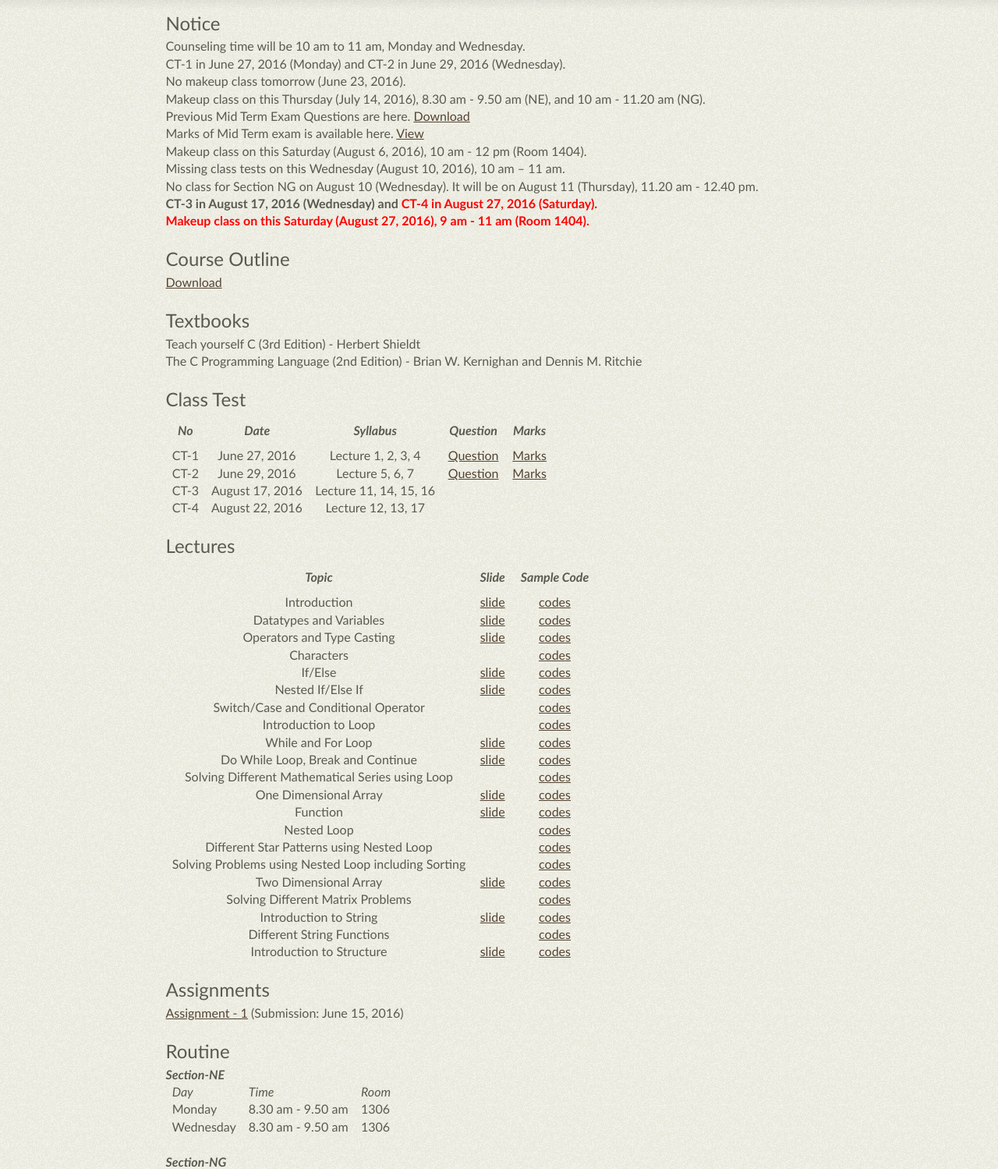
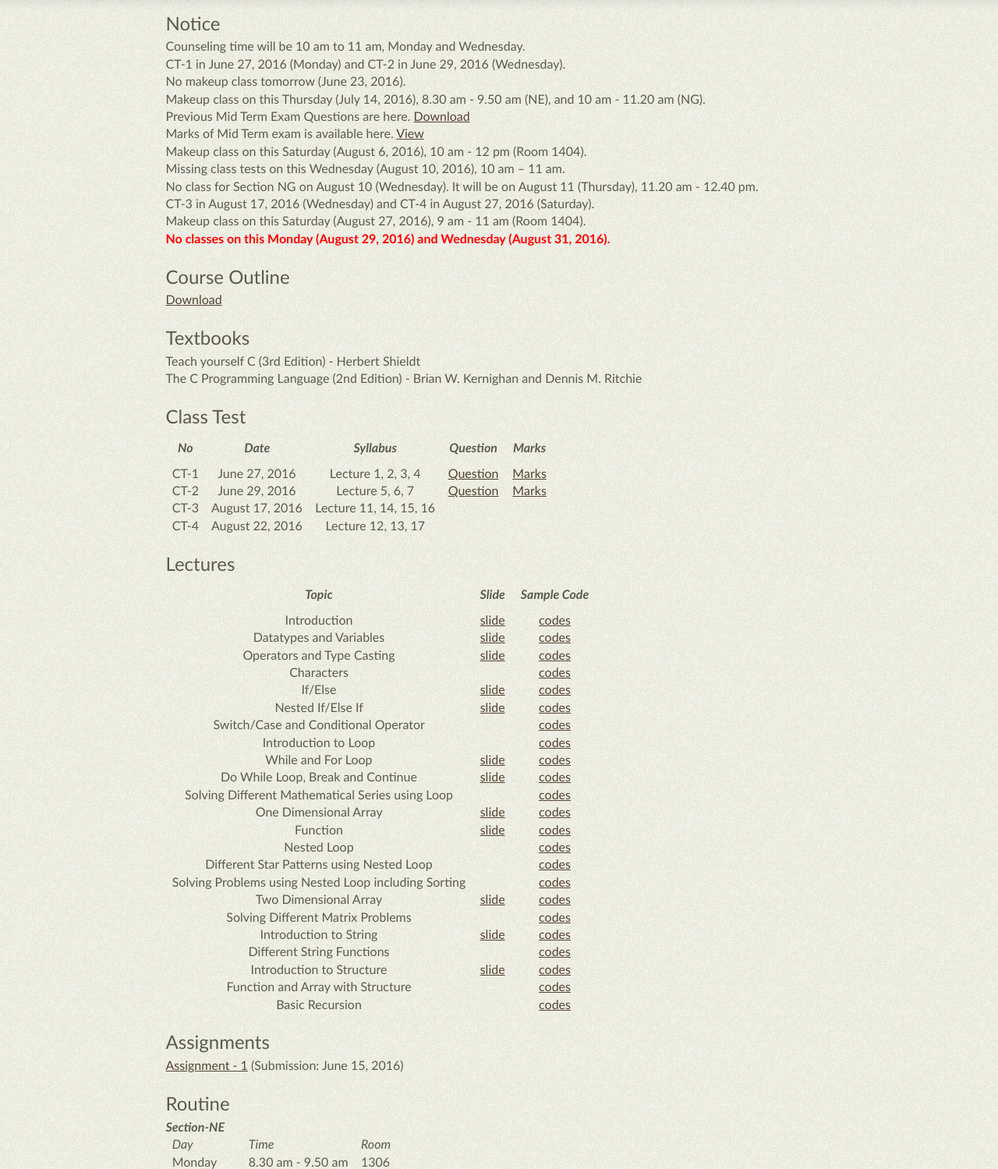
Before and after one commit to rifatshahriyar/rifatshahriyar.github.io, a plain HTML site: page CSI121.html in a window 1280 px wide. Shown: the part 139-1638 px from the top of the page at 78% size. Drawn offline with Linux system fonts and the light colour scheme.

Commit message:
add CSI121 Lecture 21 and 22

```diff
--- a/CSI121.html
+++ b/CSI121.html
@@ -48,8 +48,10 @@ Marks of Mid Term exam is available here. <a href="https://docs.google.com/sprea
 Makeup class on this Saturday (August 6, 2016), 10 am - 12 pm (Room 1404).<br/>
 Missing class tests on this Wednesday (August 10, 2016), 10 am – 11 am.<br/>
 No class for Section NG on August 10 (Wednesday). It will be on August 11 (Thursday), 11.20 am - 12.40 pm.<br/>
-<b>CT-3 in August 17, 2016 (Wednesday) and <font color="red">CT-4 in August 27, 2016 (Saturday).</font></b><br/>
-<b><font color="red">Makeup class on this Saturday (August 27, 2016), 9 am - 11 am (Room 1404).<br/></font></b>
+CT-3 in August 17, 2016 (Wednesday) and CT-4 in August 27, 2016 (Saturday).<br/>
+Makeup class on this Saturday (August 27, 2016), 9 am - 11 am (Room 1404).<br/>
+<b><font color="red">No classes on this Monday (August 29, 2016) and Wednesday (August 31, 2016).<br/></font></b>
+
 <br/>
 
 <h3>Course Outline</h3>
@@ -216,6 +218,16 @@ The C Programming Language (2nd Edition) - Brian W. Kernighan and Dennis M. Ritc
 <td align="center"><a href="files/CSI121/Lecture_21.pdf" target="_blank">slide</a></td>
 <td align="center"><a href="files/CSI121/Lecture21_codes.zip" target="_blank">codes</a></td>
 </tr>
+<tr>
+<td align="center">&nbsp;&nbsp;Function and Array with Structure&nbsp;&nbsp;</td>
+<td align="center"></td>
+<td align="center"><a href="files/CSI121/Lecture22_codes.zip" target="_blank">codes</a></td>
+</tr>
+<tr>
+<td align="center">&nbsp;&nbsp;Basic Recursion&nbsp;&nbsp;</td>
+<td align="center"></td>
+<td align="center"><a href="files/CSI121/Lecture23_codes.zip" target="_blank">codes</a></td>
+</tr>
 </tbody>
 </table>
 <br/>
```
Also changed, not shown: 2 other files.
